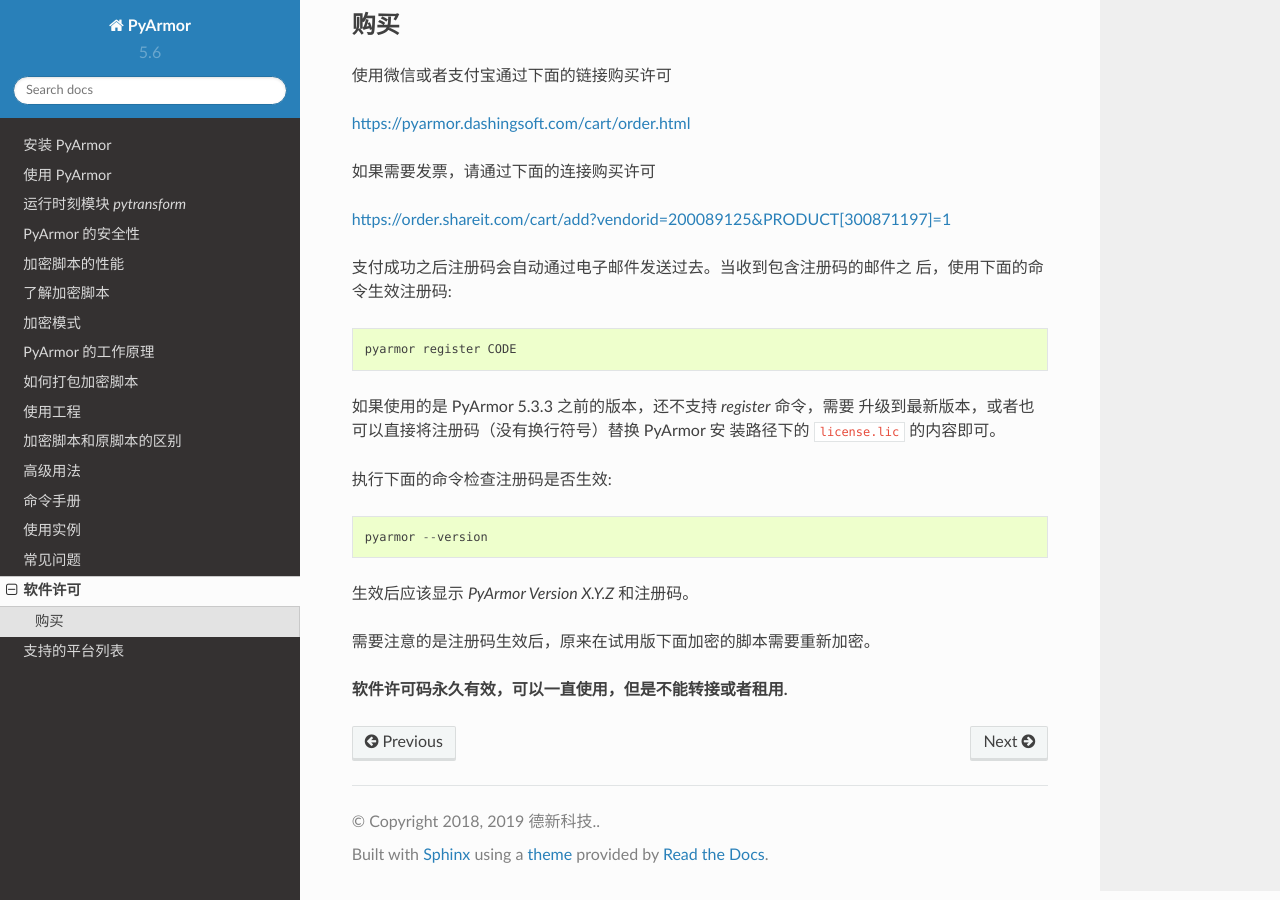
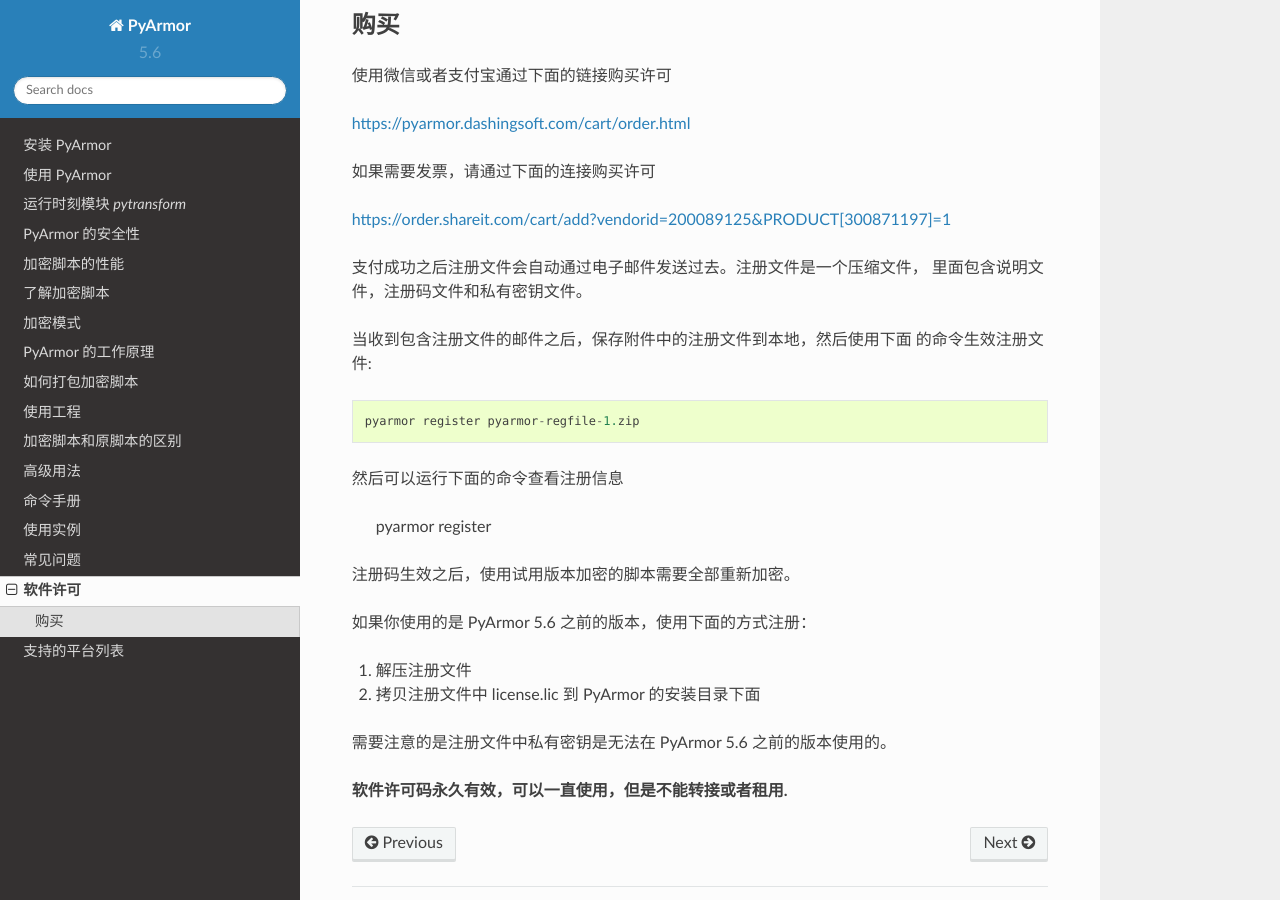
Before and after one commit to dashingsoft/pyarmor-docs-zh, a Sphinx documentation site: the page built from docs/license.rst, in a window 1280 px wide and 900 px high, scrolled down 739 px. Built offline with Sphinx 7.4.7 and the Read the Docs theme 2.0.0, drawn with Linux system fonts in a browser that asks for light colours.

Commit message:
Change register process

```diff
--- a/docs/license.rst
+++ b/docs/license.rst
@@ -46,22 +46,26 @@
 
 https://order.shareit.com/cart/add?vendorid=200089125&PRODUCT[300871197]=1
 
-支付成功之后注册码会自动通过电子邮件发送过去。当收到包含注册码的邮件之
-后，使用下面的命令生效注册码::
+支付成功之后注册文件会自动通过电子邮件发送过去。注册文件是一个压缩文件，
+里面包含说明文件，注册码文件和私有密钥文件。
 
-    pyarmor register CODE
+当收到包含注册文件的邮件之后，保存附件中的注册文件到本地，然后使用下面
+的命令生效注册文件::
 
-如果使用的是 PyArmor 5.3.3 之前的版本，还不支持 `register` 命令，需要
-升级到最新版本，或者也可以直接将注册码（没有换行符号）替换 PyArmor 安
-装路径下的 :file:`license.lic` 的内容即可。
+    pyarmor register pyarmor-regfile-1.zip
 
-执行下面的命令检查注册码是否生效::
+然后可以运行下面的命令查看注册信息
 
-    pyarmor --version
+    pyarmor register
 
-生效后应该显示 `PyArmor Version X.Y.Z` 和注册码。
+注册码生效之后，使用试用版本加密的脚本需要全部重新加密。
 
-需要注意的是注册码生效后，原来在试用版下面加密的脚本需要重新加密。
+如果你使用的是 PyArmor 5.6 之前的版本，使用下面的方式注册：
+
+1. 解压注册文件
+2. 拷贝注册文件中 license.lic 到 PyArmor 的安装目录下面
+
+需要注意的是注册文件中私有密钥是无法在 PyArmor 5.6 之前的版本使用的。
 
 **软件许可码永久有效，可以一直使用，但是不能转接或者租用.**
 
```
